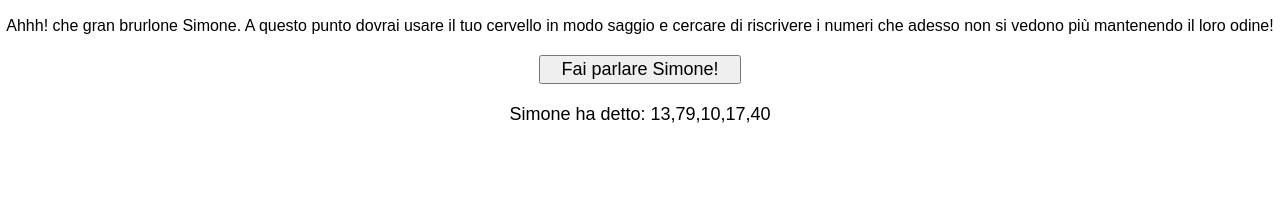
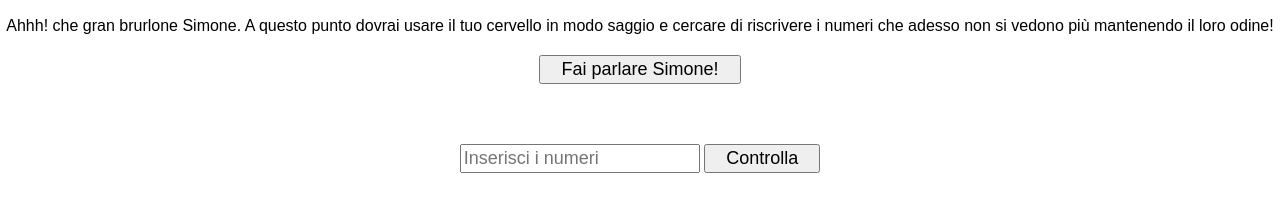
Before and after one commit to Pepesalezucchero/js-simon, a plain HTML site: page index.html in a window 1280 px wide. Both pictures are taken after a click on the button "Fai parlare Simone!". Shown: the part 98-310 px from the top of the page. Drawn offline with Linux system fonts and the light colour scheme.

Commit message:
correzione timeout e aggiunta in HTML e CSS

```diff
--- a/css/style.css
+++ b/css/style.css
@@ -5,12 +5,12 @@
     font-family: Arial, Helvetica, sans-serif;
 }
 
-h1, p, .poz-btn {
+h1, p, .user-btn, .simon-btn {
     text-align: center;
     margin: 20px 0;
 }
 
-button {
+button, input {
     padding: 2px 20px;
     font-size: 18px;
 }
@@ -19,6 +19,14 @@ button {
     font-size: 18px;
 }
 
+.user-btn {
+    margin-top: 60px;
+}
+
+input {
+    padding: 2px;
+}
+
 .inactive {
     display: none;
 }
--- a/index.html
+++ b/index.html
@@ -15,14 +15,19 @@
     <p>Appena premi il bottone quel gran burlone di Simone ti dir&agrave; 5 numeri che scompariranno dopo 30 secondi.</p>
     <p>Ahhh! che gran brurlone Simone. A questo punto dovrai usare il tuo cervello in modo saggio e cercare di riscrivere i numeri che adesso non si vedono più mantenendo il loro odine!</p>
 
-    <div class="poz-btn">
-        <button id="simon-btn">Fai parlare Simone!</button>
+    <div class="simon-btn">
+        <button id="start-btn">Fai parlare Simone!</button>
     </div>
 
     <div class="container">
 
         <div class="simon-says">
 
+        </div>
+
+        <div class="user-btn inactive">
+            <input type="text" placeholder="Inserisci i numeri">
+            <button id="end-btn">Controlla</button>
         </div>
 
     </div>
--- a/js/script.js
+++ b/js/script.js
@@ -6,16 +6,25 @@ Dopo che sono stati inseriti i 5 numeri, il software dice quanti e quali dei num
 
 //elementi richiamati
 const simonDiv = document.querySelector(".simon-says");
-const simonButton = document.getElementById("simon-btn");
+const simonButton = document.getElementById("start-btn");
+const userDiv = document.querySelector(".user-btn");
+const userButton = document.getElementById("end-btn");
 const simonNums = [];
 const userNums = [];
-
-//creo 5 numeri casuali e li faccio visualizzare in pagina
+let timeSimon = 1;
 
 //faccio funzionare il bottone con la generazione dei numeri
 simonButton.addEventListener("click",
 
     function () {
+
+        //aggiungo il timer di 30 secondi e faccio sparire i numeri generati automaticamente
+        setTimeout(function () {
+            simon.classList.add("inactive");
+            simonDiv.append(simon);
+
+            userDiv.classList.remove("inactive");
+        }, timeSimon * 1000);
 
         //genero i 5 numeri
         const randomNums = arreySimonNum(0, 100, 5);
@@ -26,30 +35,8 @@ simonButton.addEventListener("click",
         simon.classList.add("pc-numbers");
         simonDiv.append(simon);
         simon.append("Simone ha detto: ", randomNums);
-
-        //aggiungo il timer di 30 secondi e faccio sparire i numeri generati automaticamente
-        const timeSimon = 30;
-
-        setTimeout(function() {
-            simon.classList.add("inactive");
-            simonDiv.append(simon);
-        }, timeSimon * 1000);
     }
 );
-
-
-
-
-
-
-
-
-
-
-
-
-
-
 
 
 //funzione che genera i numeri voluti
```
